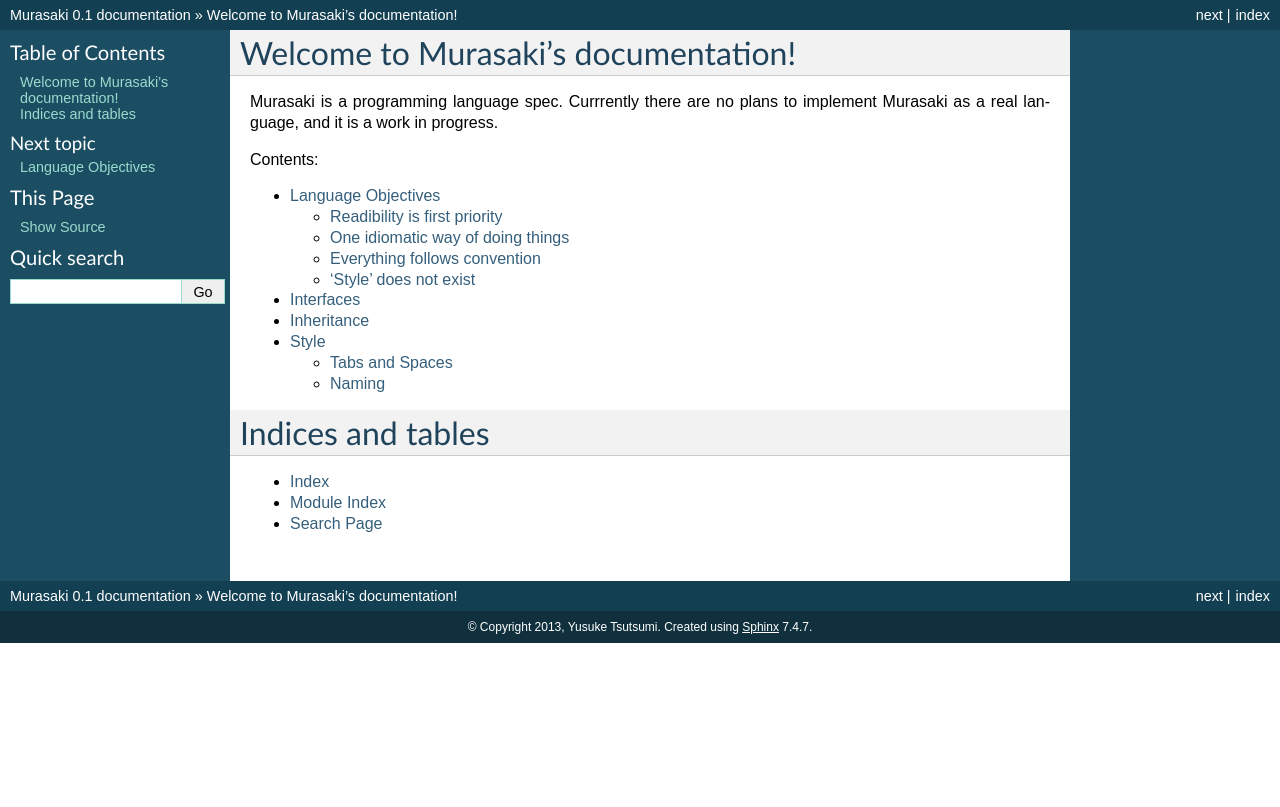
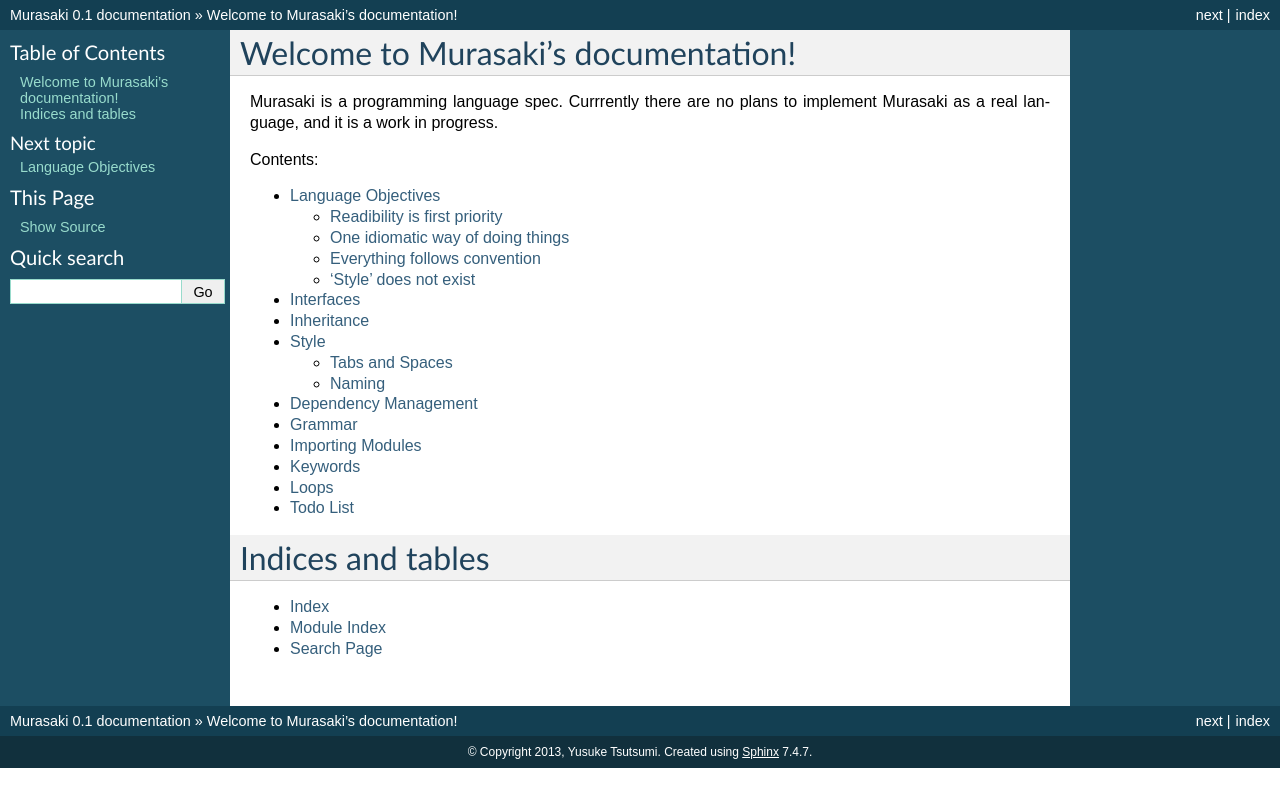
Before and after one commit to toumorokoshi/greyhawk-language, a Sphinx documentation site: the page built from docs/index.rst, in a window 1280 px wide. Shown: the top 807 px of the page. Built offline with Sphinx 7.4.7, drawn with Linux system fonts in a browser that asks for light colours.

Commit message:
fixing some syntax issues

```diff
--- a/docs/index.rst
+++ b/docs/index.rst
@@ -19,6 +19,12 @@
    interfaces
    inheritance
    style
+   dependencymanagement
+   grammar
+   importing
+   keywords
+   loops
+   todo
 
 
 Indices and tables
--- a/docs/objectives.rst
+++ b/docs/objectives.rst
@@ -18,7 +18,7 @@
 ---------------------------------
 
 With readability in mind comes standardization. Humans are good at
-understanding patterns, and Murasaki relies on that strength by
+recognizing patterns, and Murasaki relies on that strength by
 ensuring that there is only one idiomatic way of performing a
 particular function.
 
--- a/docs/todo.rst
+++ b/docs/todo.rst
@@ -1 +1,4 @@
+Todo List
+=========
+
 * differentiate between interfaces + classes with style?
```
